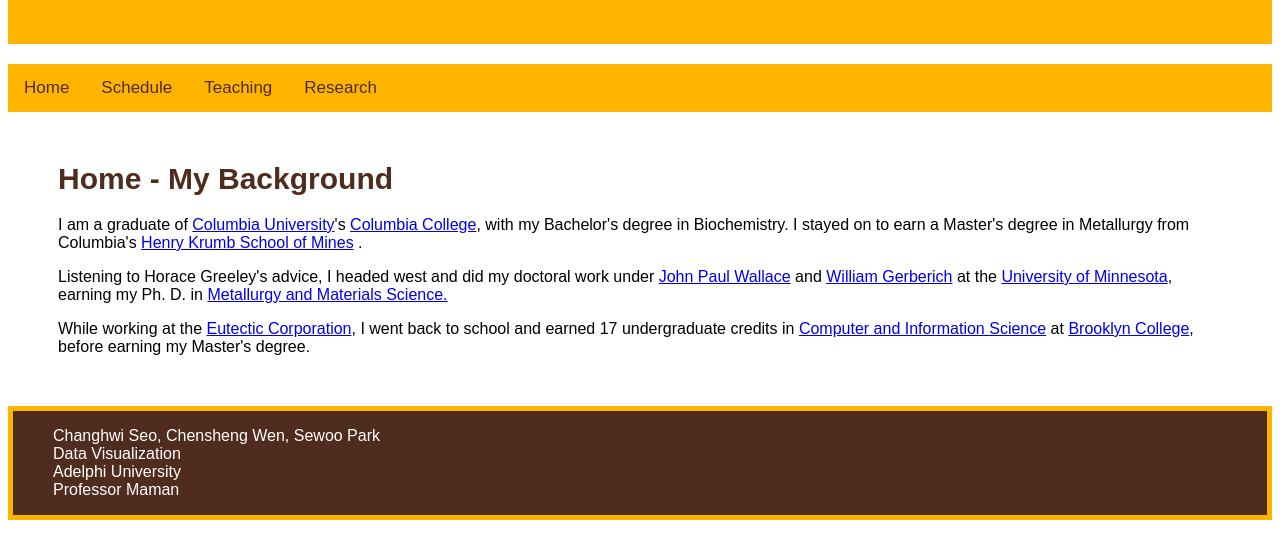
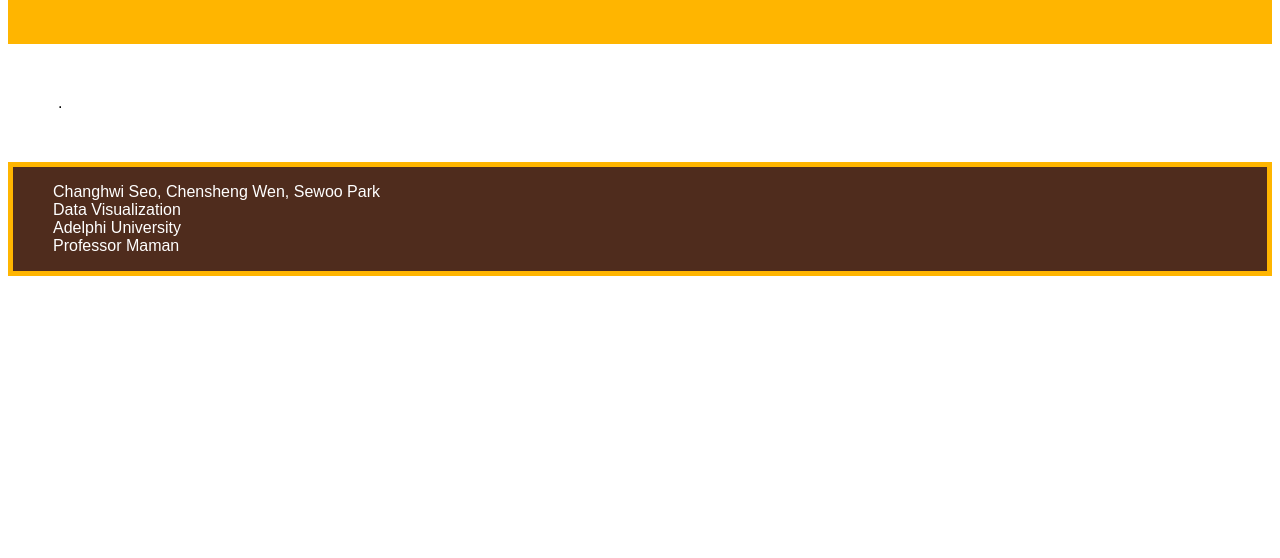
Before and after one commit to learnedsd/another, a plain HTML site: page index.html in a window 1280 px wide. Shown: the part 170-728 px from the top of the page. Drawn offline with Linux system fonts and the light colour scheme.

Commit message:
Update index.html

```diff
--- a/index.html
+++ b/index.html
@@ -15,42 +15,12 @@
 </header>
 
 
-<nav aria-label="Main Navigation">
-  <div class="topnav">
-    <a class="active" ref="#home">Home</a>
-    <a href="schedule.html">Schedule</a>
-    <a href="teaching.html">Teaching</a>
-    <a href="research.html">Research</a>
-  </div>
-</nav>
+
 <main>
-  <a name="pastnav"> </a>
- <h2 class="normalhead">Home - My Background </h2>
 
-  <p>I am a graduate of <a href="http://www.columbia.edu" target="_blank">Columbia
-  University</a>'s <a href="http://www.columbia.edu/cu/college" target="_blank">Columbia College</a>, with
-  my Bachelor's degree in Biochemistry.  I stayed on to earn a
-  Master's
-  degree in Metallurgy from Columbia's
-  <a href="http://www.seas.columbia.edu/matsci" target="_blank">
-
-  Henry Krumb School of Mines</a>
 
 .</p>
-<p>Listening to Horace Greeley's advice, I headed west and did my doctoral
-  work under <a href="http://castinganalysis.com">John Paul Wallace</a> and
-  <a href="http://www.cems.umn.edu/research/gerberich/">William Gerberich</a> at
-  the <a href="http://www.umn.edu"> University of Minnesota</a>, earning my
-  Ph. D. in <a href="http://www.cems.umn.edu" target="_blank">
-  Metallurgy and Materials Science.</a></p>
-  <p>While working at the <a href="http://www.eutectic.com" target="_blank">
-  Eutectic Corporation</a>, I went back to school
-  and earned 17 undergraduate credits in
-  <a href="http://www.sci.brooklyn.cuny.edu/cis" target="_blank">Computer and
-  Information Science</a>
 
-  at <a href="http://www.brooklyn.cuny.edu" target="_blank">Brooklyn College</a>,
-before earning my Master's degree.</p>
 
 
 
```
